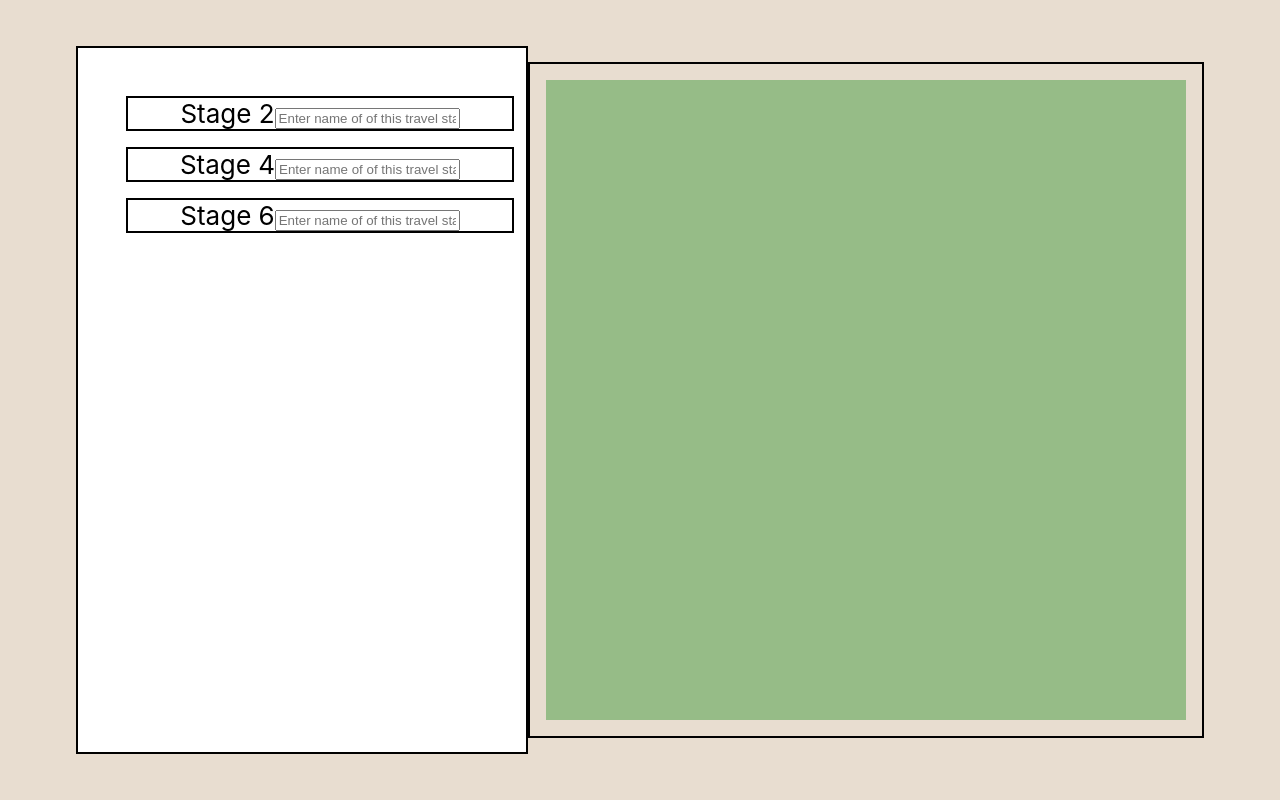
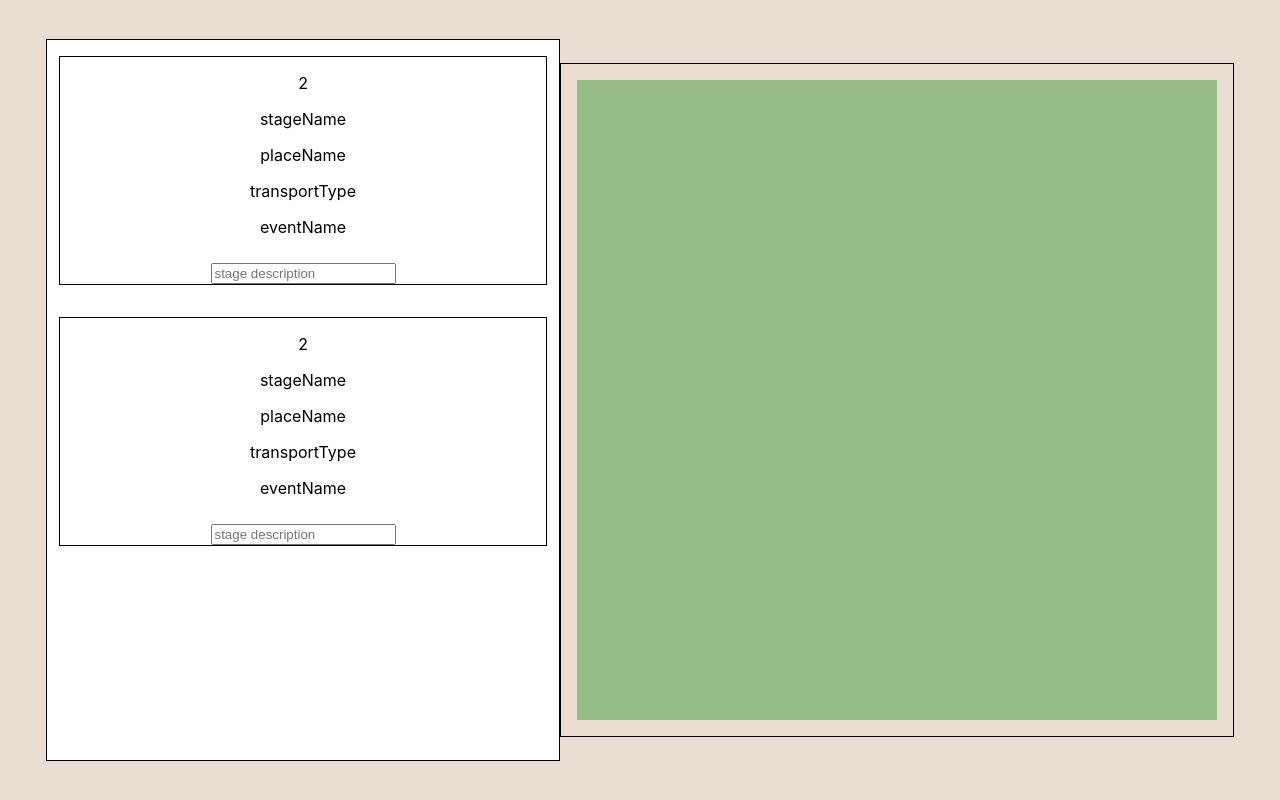
Before and after one commit to kamil-ciesla/pyramiden, a React (Create React App) app: page / in a window 1280 px wide. Built offline with nearby package versions, Linux system fonts and the light colour scheme.

Commit message:
add basic props

```diff
--- a/src/App.js
+++ b/src/App.js
@@ -9,8 +9,6 @@ function App() {
         <div className="stagesContainer">
         <Stage></Stage>
         <Stage></Stage>
-        <Stage></Stage>
-
         </div>
         <div className="mapContainer">
           <Map></Map>
--- a/src/components/Stage.js
+++ b/src/components/Stage.js
@@ -1,14 +1,37 @@
 import React from "react";
 import '../styles/Stage.css';
-var stageId = 0
 
 function Stage(){
-    stageId+=1;
+    const props = {
+        id:1,
+        orderNumber:1,
+        name:'stageName',
+        place: {name:'placeName', cost:0, time:0},
+        transport: {type:'transportType', name:'transportName', cost:0, time:0},
+        events:[
+            {
+                id:1,
+                name:'eventName',
+                time:0,
+                cost:0
+            }
+        ]
+    }
+
+    props.orderNumber +=1;
+
     console.log('creating stage')
     const stagePlaceholderText = "Enter name of of this travel stage";
     return <div className="Stage">
-        Stage {stageId}
-        <input type="text" placeholder={stagePlaceholderText}/>
+        <p>{props.orderNumber}</p>
+        <p>{props.name}</p>
+        <p>{props.place.name}</p>
+        <p>{props.transport.type}</p>
+        <p>{props.events[0].name}</p>
+
+
+
+        <input type="text" placeholder='stage description'/>
         </div>
 }
 export default Stage
--- a/src/styles/App.css
+++ b/src/styles/App.css
@@ -12,13 +12,15 @@
 }
 .stagesContainer{
   background-color: white;
-  border: 2px solid black;
-  padding: 2rem;
-  height: 80vh;
-  width: 30%;
+  border: 1px solid black;
+  height: 90vh;
+  width: 40%;
+  display: flex;
+  flex-direction: column;
+  align-items: center;
 }
 .mapContainer{
-  border: 2px solid black;
+  border: 1px solid black;
   width: 50vw;
   height: 50vw;
   padding: 1rem;
--- a/src/styles/Stage.css
+++ b/src/styles/Stage.css
@@ -1,6 +1,11 @@
 .Stage{
-    border: 2px solid rgb(0, 0, 0);
-    width: 100%;
+    border: 1px solid rgb(0, 0, 0);
+    width: 95%;
     background-color: white;
     margin: 1rem;
+    maring-left: 1rem;
+
 }
+.Stage p{
+    font-size: 1rem;
+}
```
